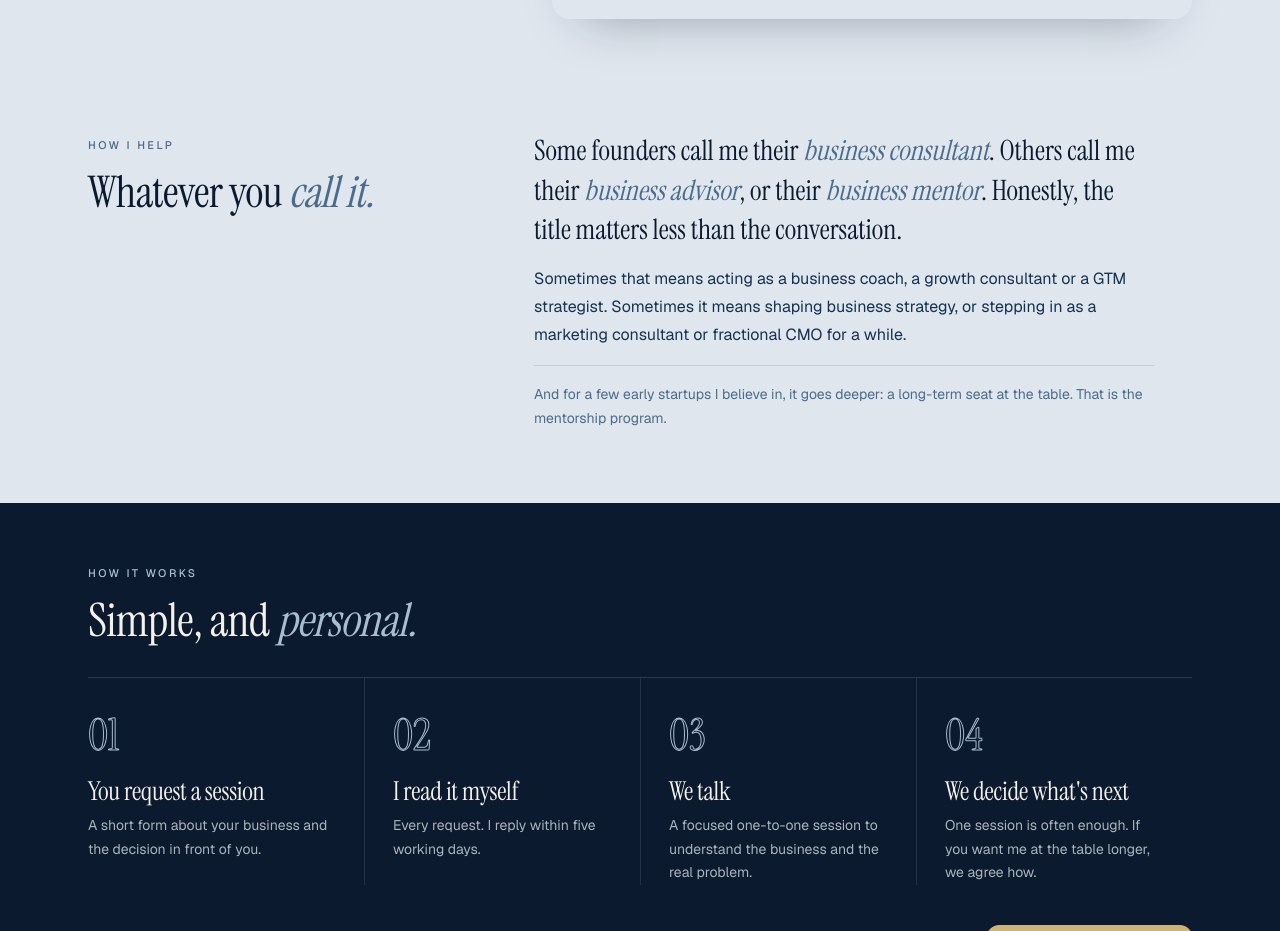
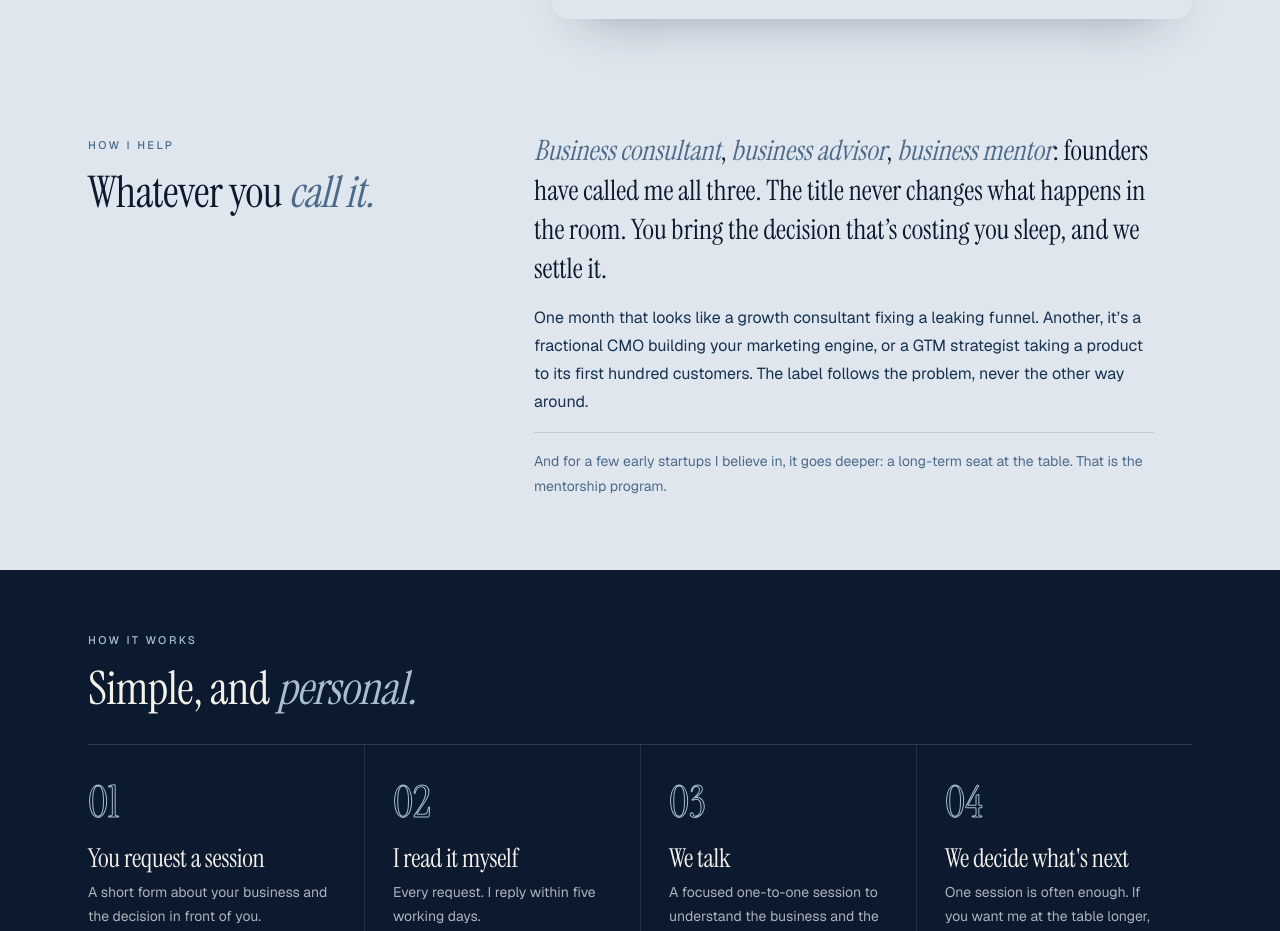
Before and after one commit to ainoboruworld/Anjan-Prasad_Website, a Next.js app: page /business-advisory in a window 1280 px wide. Shown: the part 2780-3711 px from the top of the page. Built offline with nearby package versions, Linux system fonts and the light colour scheme; no server answers.

Commit message:
Strengthen the How I help copy on business advisory
Co-Authored-By: Claude Fable 5 <noreply@anthropic.com>
Claude-Session: https://claude.ai/code/session_01Soiv5GPEpGSJ6WU5Nsditu

```diff
--- a/src/app/business-advisory/page.tsx
+++ b/src/app/business-advisory/page.tsx
@@ -85,12 +85,14 @@ export default async function BusinessAdvisoryPage({
           </div>
           <div className="tx">
             <p className="big">
-              Some founders call me their <b>business consultant</b>. Others call me their <b>business advisor</b>, or
-              their <b>business mentor</b>. Honestly, the title matters less than the conversation.
+              <b>Business consultant</b>, <b>business advisor</b>, <b>business mentor</b>: founders have called me all
+              three. The title never changes what happens in the room. You bring the decision that&rsquo;s costing you
+              sleep, and we settle it.
             </p>
             <p>
-              Sometimes that means acting as a business coach, a growth consultant or a GTM strategist. Sometimes it
-              means shaping business strategy, or stepping in as a marketing consultant or fractional CMO for a while.
+              One month that looks like a growth consultant fixing a leaking funnel. Another, it&rsquo;s a fractional
+              CMO building your marketing engine, or a GTM strategist taking a product to its first hundred customers.
+              The label follows the problem, never the other way around.
             </p>
             <p className="sm">
               And for a few early startups I believe in, it goes deeper: a long-term seat at the table.{" "}
```
